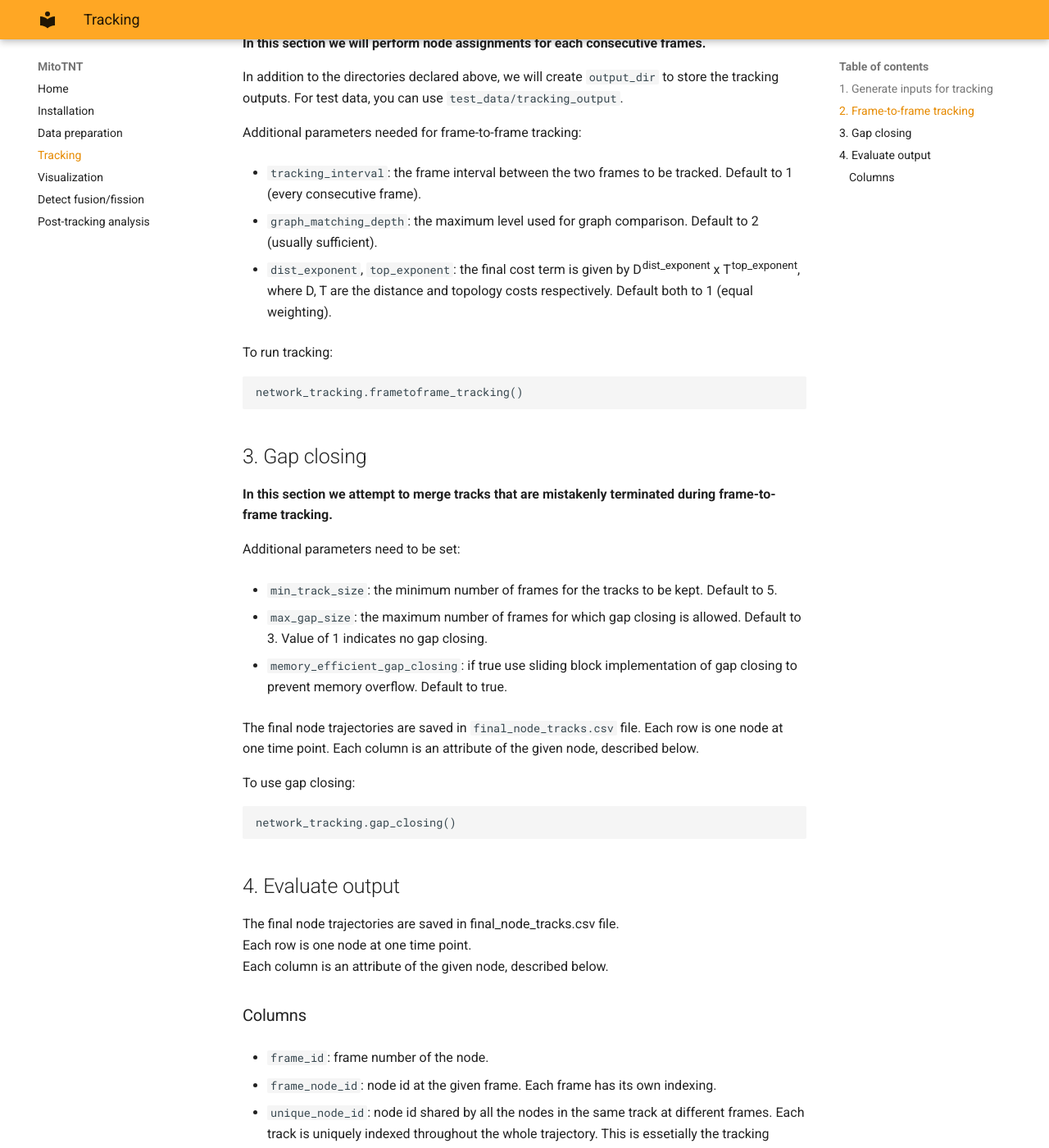
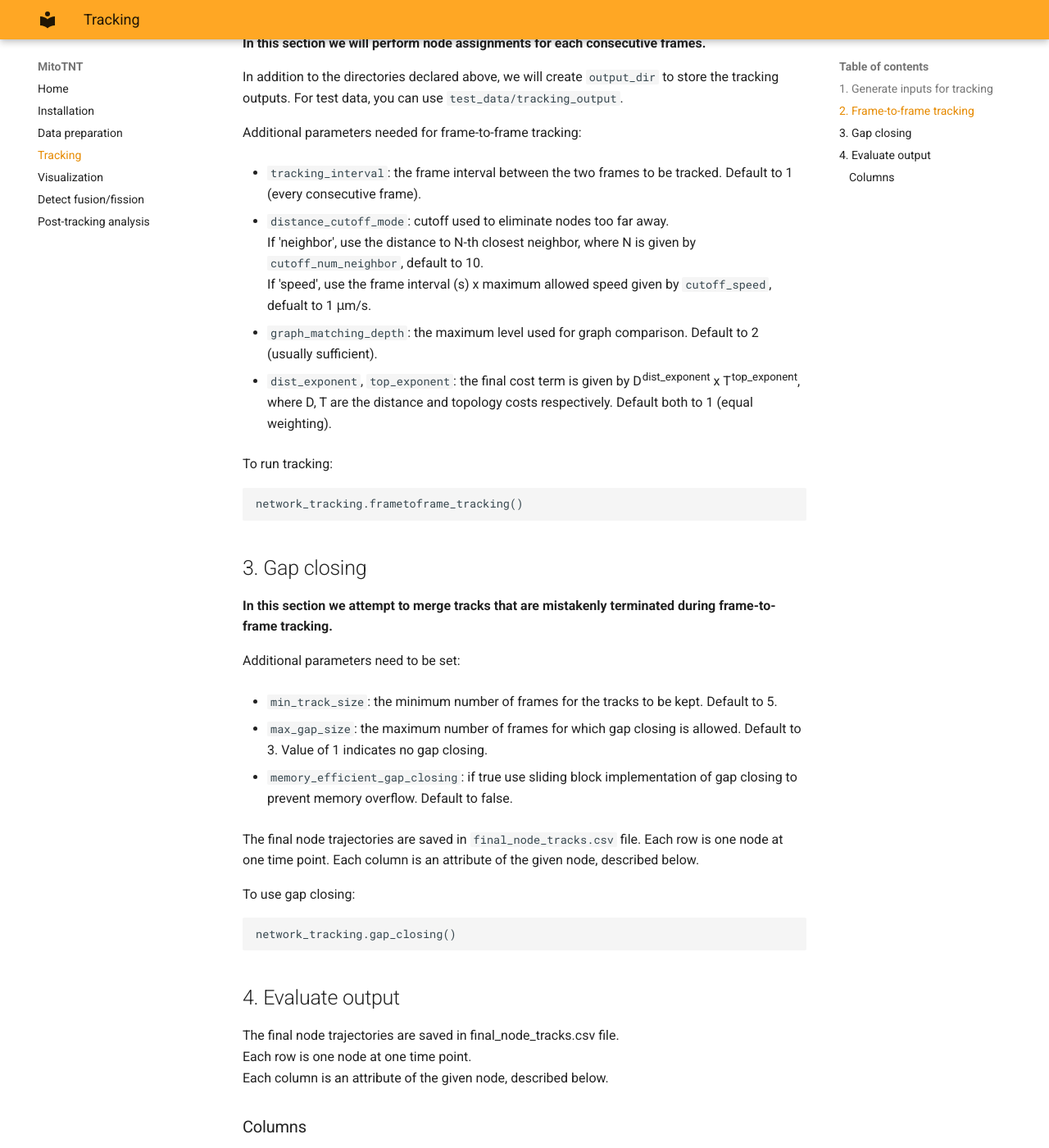
Before and after one commit to pylattice/MitoTNT, an MkDocs documentation site: the page built from docs/3_tracking.md, in a window 1280 px wide and 1400 px high, scrolled down 965 px. Shown: the whole window at 82% size. Built offline with MkDocs 1.6.1 and Material for MkDocs 9.7.7, drawn with Linux system fonts in a browser that asks for light colours; some of the changed text lies outside the part shown.

Commit message:
Update 3_tracking.md

```diff
--- a/docs/3_tracking.md
+++ b/docs/3_tracking.md
@@ -34,6 +34,10 @@ Additional parameters needed for frame-to-frame tracking:
 
 - `tracking_interval`: the frame interval between the two frames to be tracked. Default to 1 (every consecutive frame).
 
+- `distance_cutoff_mode`: cutoff used to eliminate nodes too far away.
+If 'neighbor', use the distance to N-th closest neighbor, where N is given by `cutoff_num_neighbor`, default to 10.
+If 'speed', use the frame interval (s) x maximum allowed speed given by `cutoff_speed`, defualt to 1 μm/s.
+
 - `graph_matching_depth`: the maximum level used for graph comparison. Default to 2 (usually sufficient).
 
 - `dist_exponent`, `top_exponent`: the final cost term is given by D<sup>dist_exponent</sup> x T<sup>top_exponent</sup>, where D, T are the distance and topology costs respectively. Default both to 1 (equal weighting).
@@ -52,7 +56,7 @@ Additional parameters need to be set:
 
 - `max_gap_size`: the maximum number of frames for which gap closing is allowed. Default to 3. Value of 1 indicates no gap closing.
 
-- `memory_efficient_gap_closing`: if true use sliding block implementation of gap closing to prevent memory overflow. Default to true.
+- `memory_efficient_gap_closing`: if true use sliding block implementation of gap closing to prevent memory overflow. Default to false.
 
 The final node trajectories are saved in `final_node_tracks.csv` file.
 Each row is one node at one time point.
```
Also changed, not shown: other parts of docs/3_tracking.md (+1 -1 lines).
